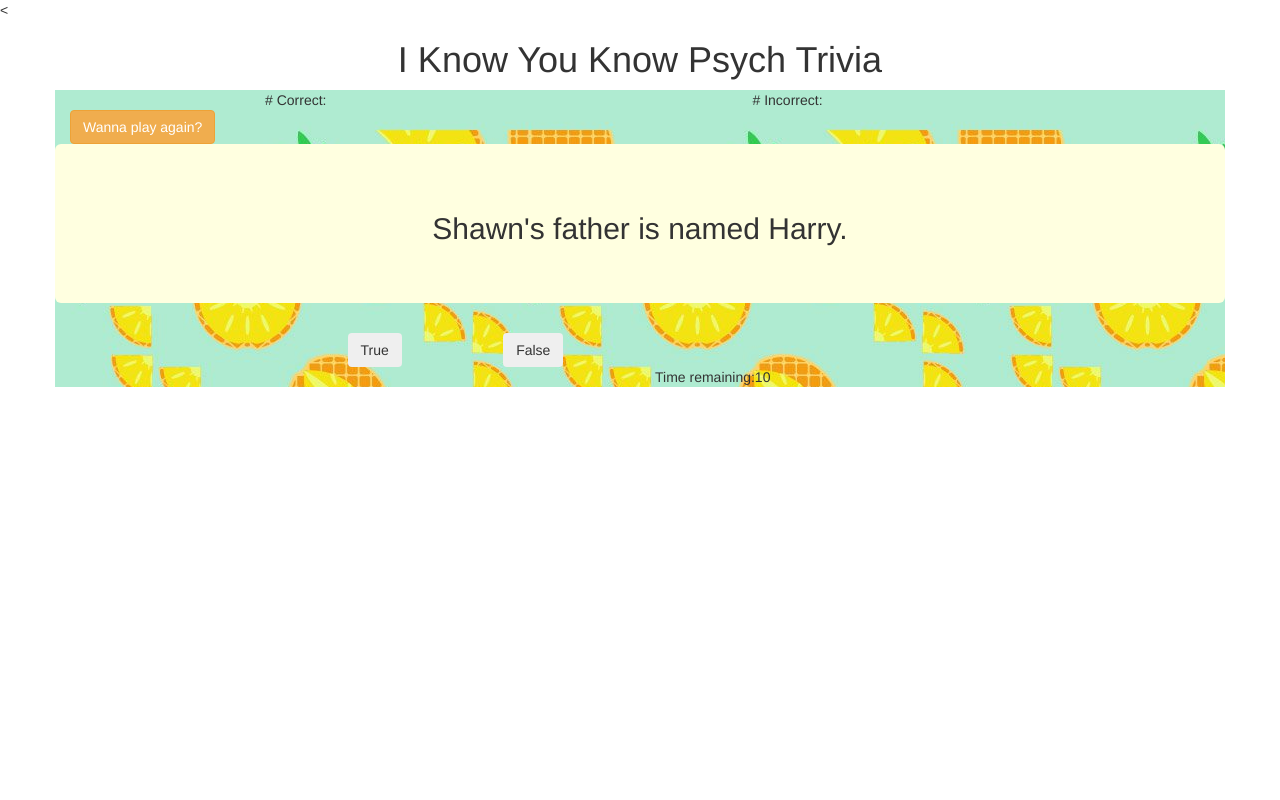
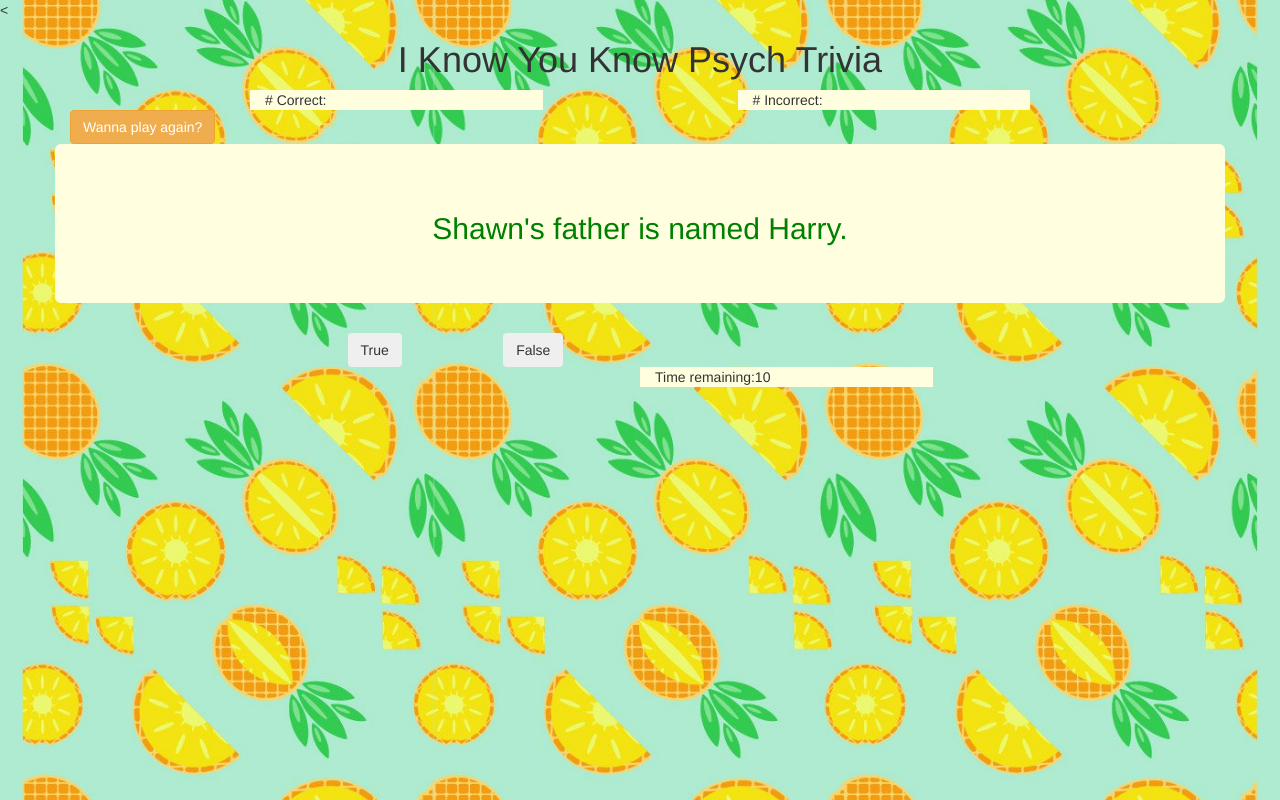
Before and after one commit to maryhoag/TriviaGame, a PHP site: page /index.html in a window 1280 px wide. Run offline with PHP 8.4, Linux system fonts and the light colour scheme.

Commit message:
some css

```diff
--- a/assets/css/style.css
+++ b/assets/css/style.css
@@ -1,11 +1,16 @@
-
-
-.container {
-	background-image: url(../images/pineapples.jpg);
+body#background {
+  background: url('../images/pineapples.jpg') no-repeat 50% 50% fixed;
+  background-size: cover;
+  -moz-background-size: cover;
+  -o-background-size: cover;
+  -webkit-background-size: cover;
 }
 
 
-.jumbotron {
+.jumbotron, .correct, .incorrect, .timer {
 	background-color: #ffffe0;
-	color: #green;
 }
+
+h2 {
+	color: green;
+}
--- a/index.html
+++ b/index.html
@@ -7,7 +7,7 @@
 	<link rel="stylesheet" type="text/css" href="assets/css/style.css">
 
 </head>
-<body>
+<body id=background>
 <header>
 	<h1 class="text-center">I Know You Know <span class="psych">Psych</span> Trivia </h1>
 </header>
```
